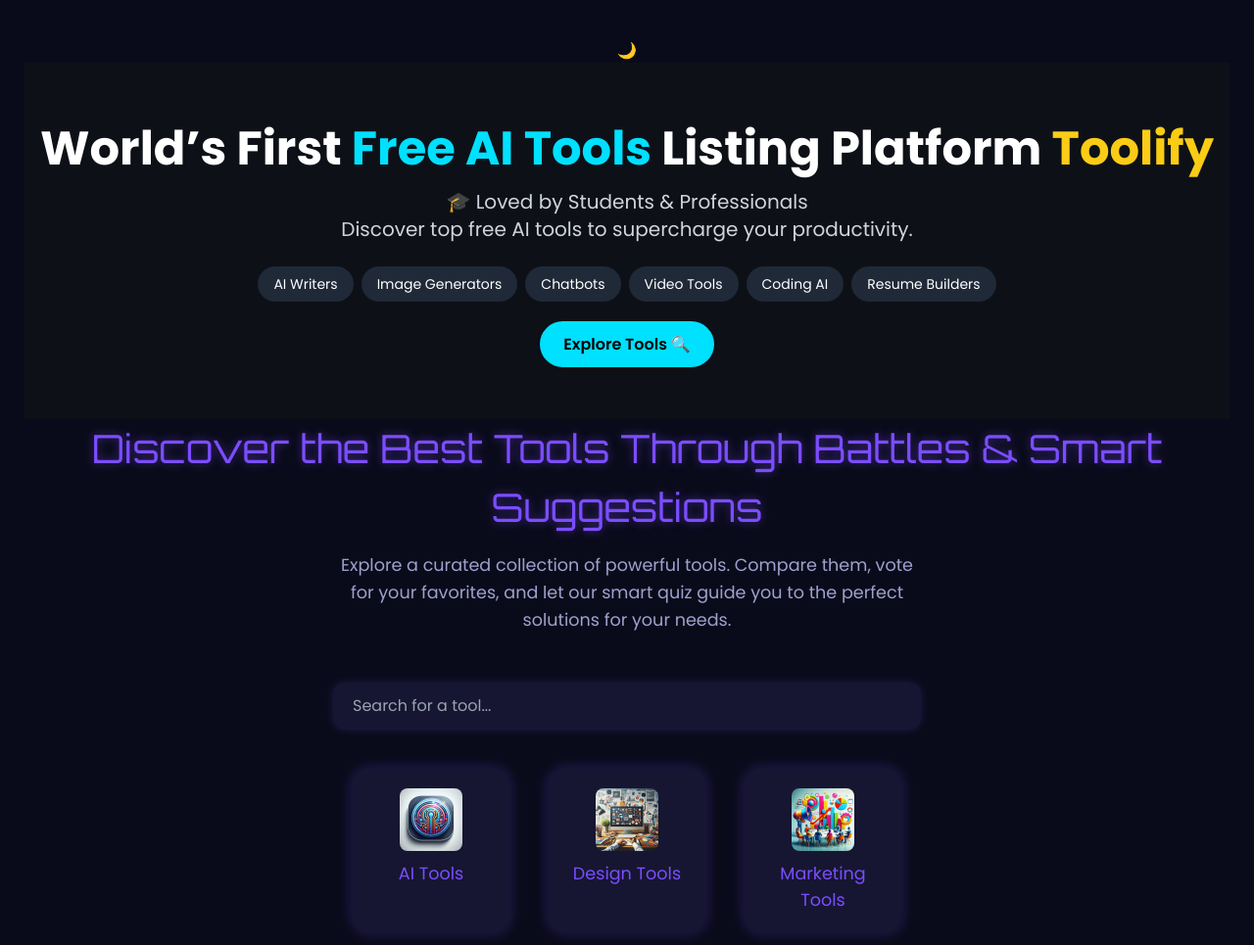
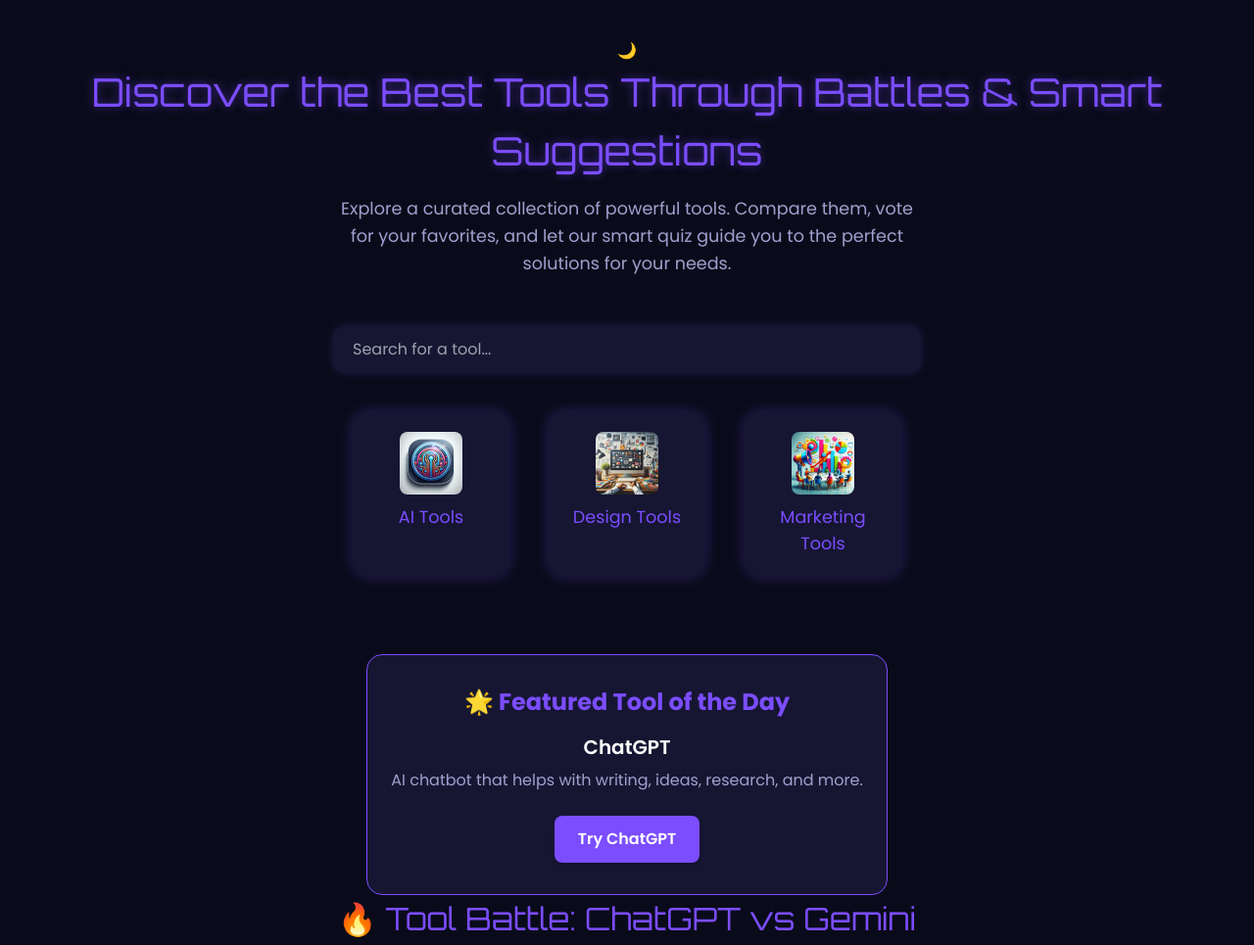
Before and after one commit to Jamilhussainseliya/tool-battle, a plain HTML site: page index.html in a window 1280 px wide. Shown: the top 965 px of the page at 98% size. Drawn offline with nearby package versions, Linux system fonts and the light colour scheme.

```diff
--- a/index.html
+++ b/index.html
@@ -272,30 +272,6 @@
 
 <button id="theme-toggle" class="theme-toggle-btn">🌙</button>
 
-<section class="text-center py-16 px-4 bg-[#0D1117] text-white">
-  <h1 class="text-4xl sm:text-5xl font-bold leading-tight mb-4">
-    World’s First <span class="text-[#00e0ff]">Free AI Tools</span> Listing Platform <span class="text-yellow-400">Toolify</span>
-  </h1>
-
-  <p class="text-lg sm:text-xl max-w-2xl mx-auto mb-6 text-gray-300">
-    🎓 Loved by Students & Professionals<br>
-    Discover top free AI tools to supercharge your productivity.
-  </p>
-
-  <div class="flex flex-wrap justify-center gap-2 mb-8">
-    <span class="bg-[#1f2937] text-white px-4 py-2 rounded-full text-sm cursor-pointer hover:bg-[#00e0ff]/20 transition">AI Writers</span>
-    <span class="bg-[#1f2937] text-white px-4 py-2 rounded-full text-sm cursor-pointer hover:bg-[#00e0ff]/20 transition">Image Generators</span>
-    <span class="bg-[#1f2937] text-white px-4 py-2 rounded-full text-sm cursor-pointer hover:bg-[#00e0ff]/20 transition">Chatbots</span>
-    <span class="bg-[#1f2937] text-white px-4 py-2 rounded-full text-sm cursor-pointer hover:bg-[#00e0ff]/20 transition">Video Tools</span>
-    <span class="bg-[#1f2937] text-white px-4 py-2 rounded-full text-sm cursor-pointer hover:bg-[#00e0ff]/20 transition">Coding AI</span>
-    <span class="bg-[#1f2937] text-white px-4 py-2 rounded-full text-sm cursor-pointer hover:bg-[#00e0ff]/20 transition">Resume Builders</span>
-    <!-- Add more categories as needed -->
-  </div>
-
-  <a href="#tools" class="bg-[#00e0ff] text-black font-semibold px-6 py-3 rounded-full shadow hover:scale-105 transition-all duration-200">
-    Explore Tools 🔍
-  </a>
-</section>
 
 <body>
 
```
